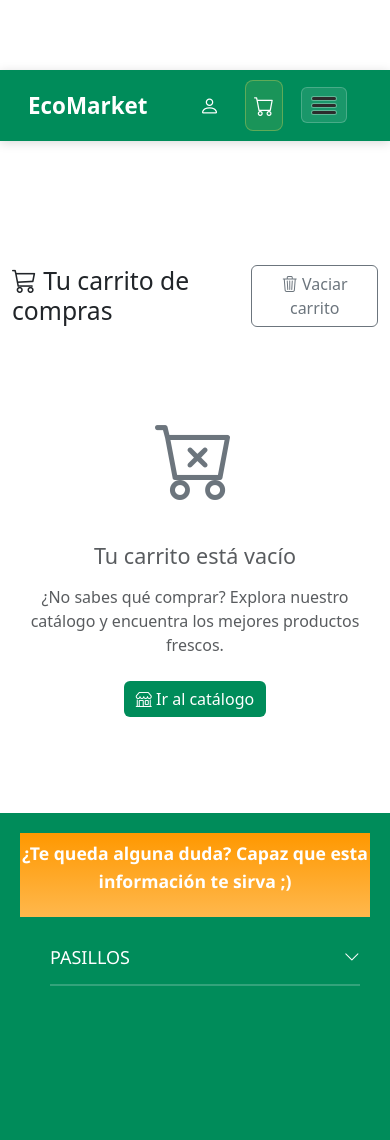
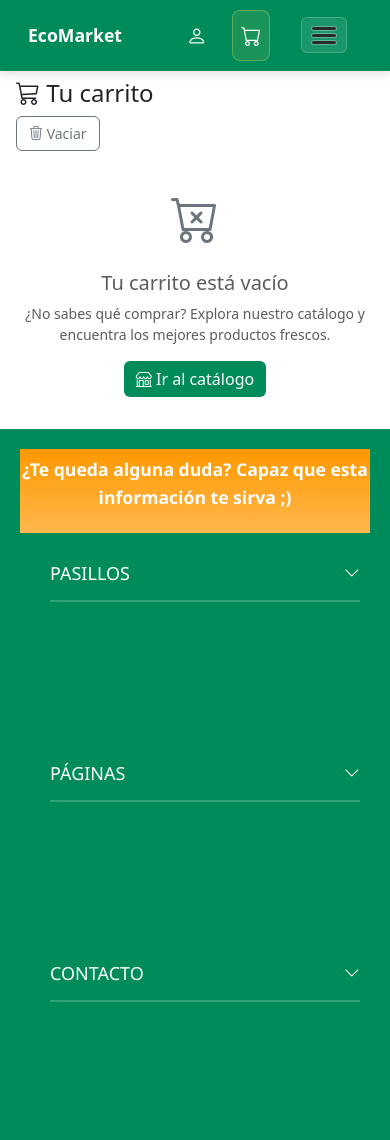
Before and after one commit to runawaydark/Ecomarket, a plain HTML site: page frontend sprint 3/carrito.html in a window 390 px wide. Shown: the top 1140 px of the page. Drawn offline with nearby package versions, Linux system fonts and the light colour scheme.

Commit message:
actualizacion de error visual de navbar en moviles

```diff
--- a/frontend sprint 3/carrito.html
+++ b/frontend sprint 3/carrito.html
@@ -8,6 +8,54 @@
     <link href="https://cdn.jsdelivr.net/npm/bootstrap-icons/font/bootstrap-icons.css" rel="stylesheet">
     <link href="assets/css/style.css" rel="stylesheet">
     <link rel="stylesheet" href="https://cdnjs.cloudflare.com/ajax/libs/font-awesome/6.5.0/css/all.min.css">
+
+    <style>
+        /* Eliminar espacios superiores */
+        body {
+            padding-top: 0 !important;
+            margin-top: 0 !important;
+        }
+
+        .navbar {
+            margin-top: 0 !important;
+        }
+
+        /* Ajustes para móvil */
+        .cart-container {
+            margin-top: 10px;
+        }
+
+        @media (max-width: 768px) {
+            .cart-container {
+                padding-top: 0.5rem !important;
+                margin-top: 5px !important;
+            }
+
+            .navbar-brand {
+                font-size: 1.1rem;
+            }
+
+            /* Hacer el título más compacto en móvil */
+            .cart-title-mobile {
+                font-size: 1.5rem;
+                margin-bottom: 1rem;
+            }
+
+            /* Ajustar botones en móvil */
+            .btn-mobile-small {
+                font-size: 0.875rem;
+                padding: 0.375rem 0.75rem;
+            }
+        }
+
+        @media (max-width: 576px) {
+            .cart-container {
+                padding-left: 1rem;
+                padding-right: 1rem;
+                margin-top: 0 !important;
+            }
+        }
+    </style>
     </head>
     <body>
     <!-- NAVBAR -->
@@ -64,23 +112,26 @@
     </nav>
 
     <!-- CONTENIDO DEL CARRITO -->
-    <div class="container py-5" style="margin-top: 76px;">
-        <div class="d-flex justify-content-between align-items-center mb-4">
-            <h2 class="mb-0">
+    <div class="container cart-container py-3 py-md-5">
+        <div class="d-flex flex-column flex-md-row justify-content-between align-items-start align-items-md-center mb-3 mb-md-4 gap-2">
+            <h2 class="mb-0 cart-title-mobile d-block d-md-none">
+                <i class="bi bi-cart3"></i> Tu carrito
+            </h2>
+            <h2 class="mb-0 d-none d-md-block">
                 <i class="bi bi-cart3"></i> Tu carrito de compras
             </h2>
-            <button class="btn btn-outline-secondary" onclick="clearCart()">
-                <i class="bi bi-trash3"></i> Vaciar carrito
+            <button class="btn btn-outline-secondary btn-mobile-small" onclick="clearCart()">
+                <i class="bi bi-trash3"></i> <span class="d-none d-sm-inline">Vaciar carrito</span><span class="d-sm-none">Vaciar</span>
             </button>
         </div>
 
         <!-- Carrito vacío -->
-        <div id="empty-cart" class="text-center py-5" style="display: none;">
-            <div class="mb-4">
-                <i class="bi bi-cart-x" style="font-size: 5rem; color: #6c757d;"></i>
+        <div id="empty-cart" class="text-center py-3 py-md-5" style="display: none;">
+            <div class="mb-3 mb-md-4">
+                <i class="bi bi-cart-x" style="font-size: 3rem; color: #6c757d;"></i>
             </div>
-            <h4 class="text-muted mb-3">Tu carrito está vacío</h4>
-            <p class="text-muted mb-4">¿No sabes qué comprar? Explora nuestro catálogo y encuentra los mejores productos frescos.</p>
+            <h4 class="text-muted mb-2 mb-md-3" style="font-size: 1.25rem;">Tu carrito está vacío</h4>
+            <p class="text-muted mb-3 mb-md-4 small">¿No sabes qué comprar? Explora nuestro catálogo y encuentra los mejores productos frescos.</p>
             <a href="catalogo.html" class="btn btn-success">
                 <i class="bi bi-shop"></i> Ir al catálogo
             </a>
```
Also changed, not shown: frontend sprint 3/admin.html (+47 -6 lines), frontend sprint 3/checkout.html (+47 -7 lines).
